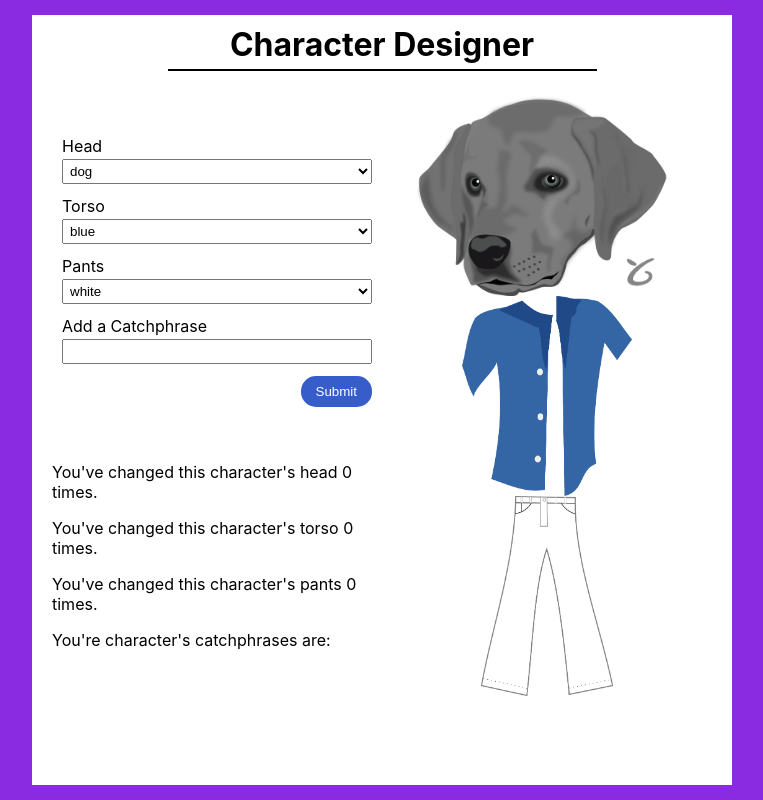
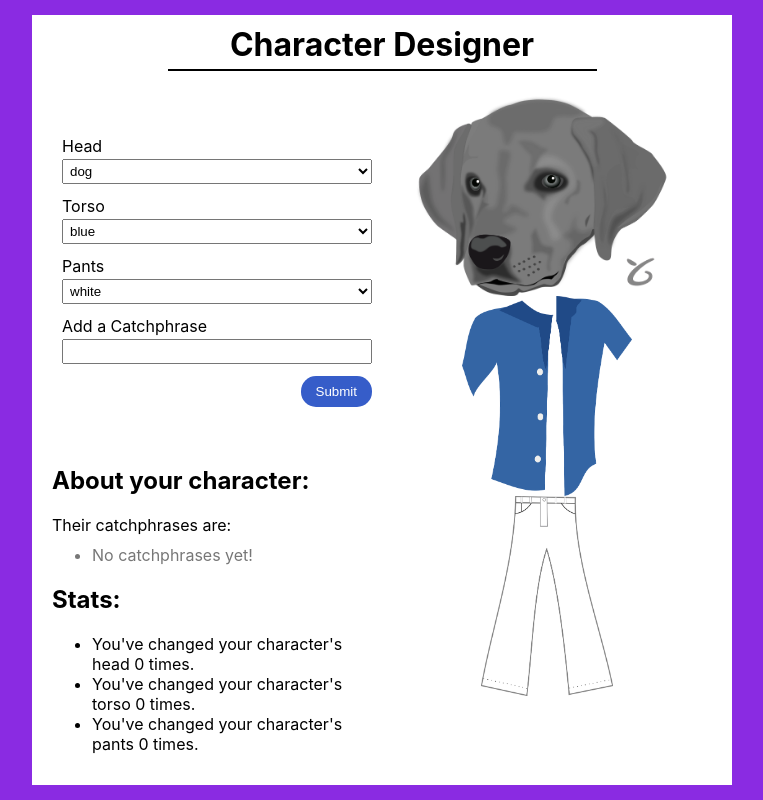
Before and after one commit to david-qz/react-character-designer, a React (Create React App) app: page / in a window 1280 px wide. Shown: the whole page, without its empty margins (258-1021 px from the left). Built offline with nearby package versions, Linux system fonts and the light colour scheme.

Commit message:
Style Stats component a bit
Maybe the catchphrase display and the actual stats should be separate
components, or else the component name should change. But I'm not sure
what a better name would be so it's staying for now.

```diff
--- a/src/components/Stats/Stats.css
+++ b/src/components/Stats/Stats.css
@@ -1,3 +1,20 @@
 .Stats {
     grid-area: c;
 }
+
+.Stats p {
+    margin: 10px 0;
+}
+
+.Stats ul {
+    margin-top: 0px;
+    margin-bottom: 10px;
+}
+
+.catchphrase {
+    font-weight: bold;
+}
+
+.catchphrase::before, .catchphrase::after {
+    content: "\"";
+}
--- a/src/components/Stats/Stats.js
+++ b/src/components/Stats/Stats.js
@@ -19,12 +19,20 @@ export default function Stats({
 }) {
   return (
     <div className='Stats'>
-      <p>{`You've changed this character's head ${headChanged} times.`}</p>
-      <p>{`You've changed this character's torso ${torsoChanged} times.`}</p>
-      <p>{`You've changed this character's pants ${pantsChanged} times.`}</p>
-      <p>{"You're character's catchphrases are:"}</p>
+      <h2>About your character:</h2>
+      <p>Their catchphrases are:</p>
       <ul>
-        {catchphrases.map((phrase) => <li key={getUID()}>{phrase}</li>)}
+        {
+          catchphrases.length > 0
+            ? catchphrases.map((phrase) => <li key={getUID()}><span className='catchphrase'>{phrase}</span></li>)
+            : <li style={{ color: '#777' }}>No catchphrases yet!</li>
+        }
+      </ul>
+      <h2>Stats:</h2>
+      <ul>
+        <li>{`You've changed your character's head ${headChanged} times.`}</li>
+        <li>{`You've changed your character's torso ${torsoChanged} times.`}</li>
+        <li>{`You've changed your character's pants ${pantsChanged} times.`}</li>
       </ul>
     </div>
   );
```
